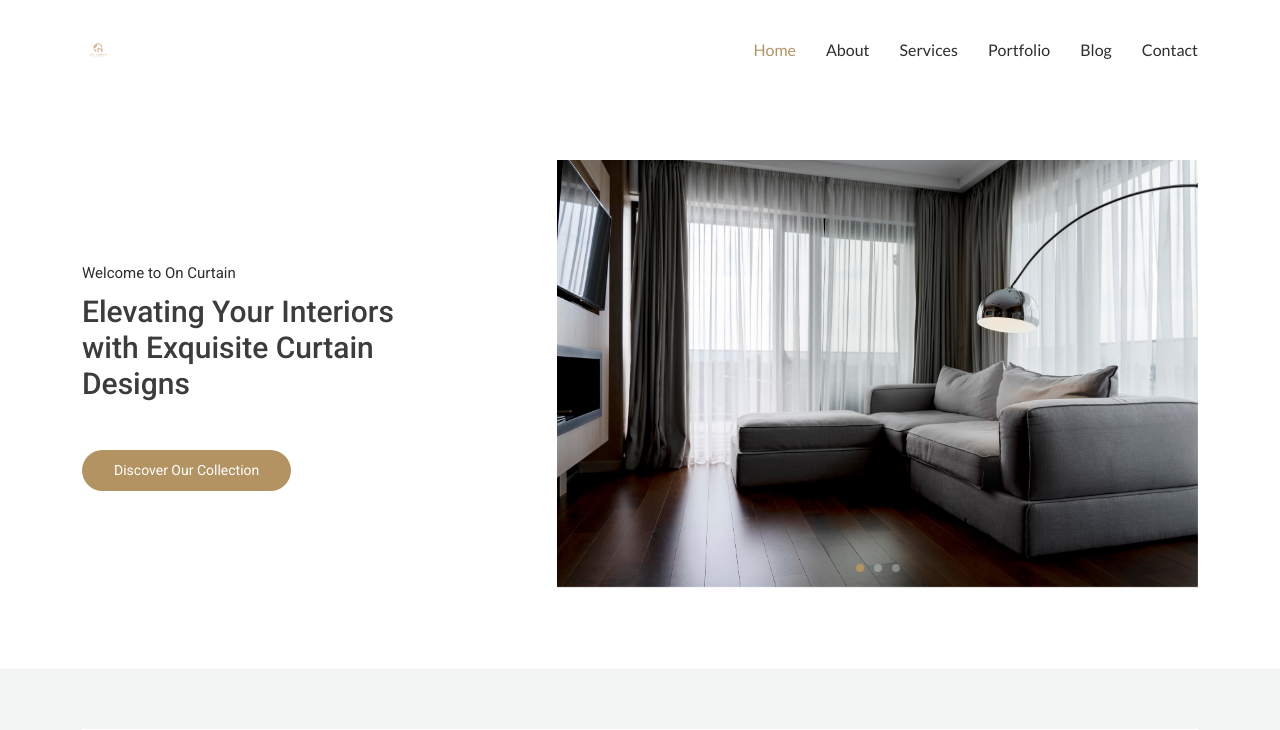
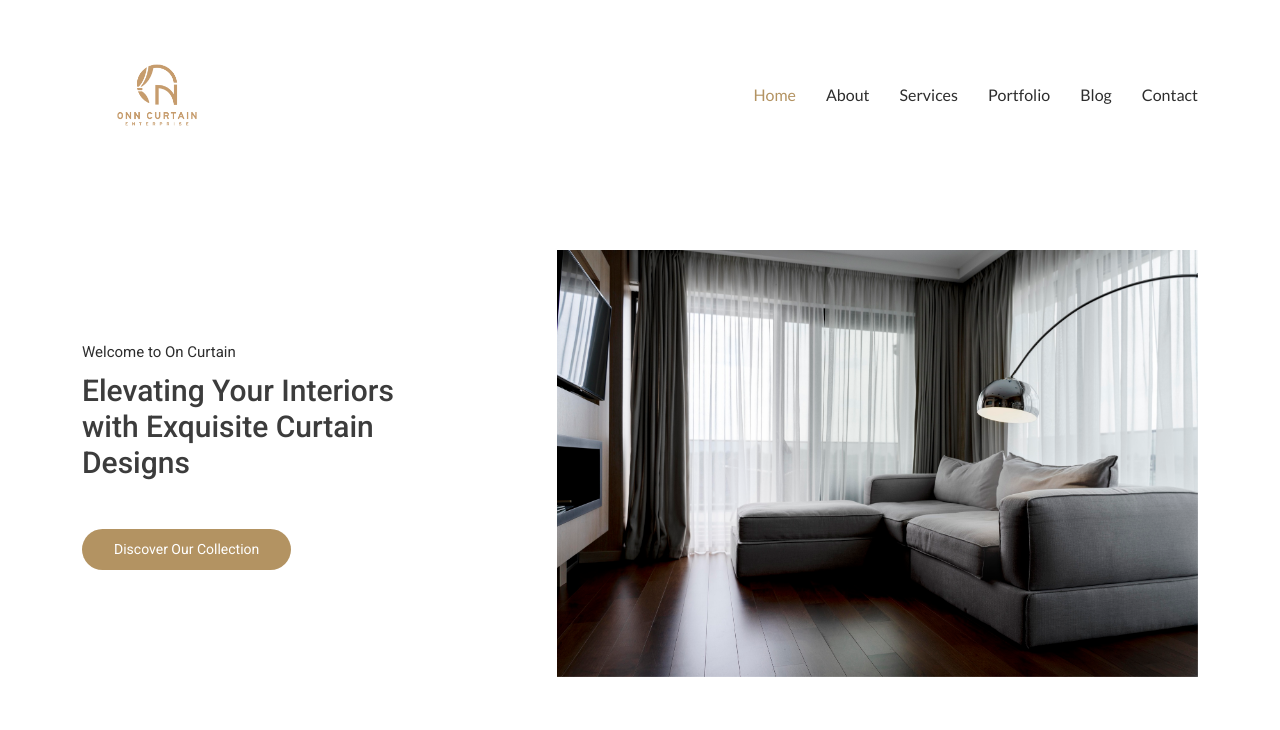
Before and after one commit to jerryvien/onncurtain, a PHP site: page / in a window 1280 px wide. Shown: the top 730 px of the page. Run offline with PHP 8.4, Linux system fonts and the light colour scheme.

Commit message:
logo updated

```diff
--- a/header.php
+++ b/header.php
@@ -30,11 +30,12 @@
 <body class="index-page">
   <header id="header" class="header d-flex align-items-center sticky-top">
     <div class="container-fluid container-xl position-relative d-flex align-items-center justify-content-between">
-      <a href="index.php" class="logo d-flex align-items-center">
-        <!-- Uncomment below if using an image logo -->
-        <img src="assets/img/ONNLOGO.png" alt="">
+    <a href="index.php" class="logo d-flex align-items-center" style="display: flex; align-items: center;">
+        <!-- Logo with inline CSS -->
+        <img src="assets/img/ONNLOGO.png" alt="Logo"
+            style="width: 150px; height: auto; max-height: 100%; object-fit: contain;">
+    </a>
 
-      </a>
       <nav id="navmenu" class="navmenu">
         <ul>
           <li><a href="index.php" class="active">Home</a></li>
--- a/index.php
+++ b/index.php
@@ -39,12 +39,6 @@
           <div class="swiper-wrapper">
             <div class="swiper-slide">
               <img src="assets/img/minimalistic-living-room-design.jpg" alt="Curtain Design" class="img-fluid">
-            </div>
-            <div class="swiper-slide">
-              <img src="assets/img/img_h_7.jpg" alt="Curtain Display" class="img-fluid">
-            </div>
-            <div class="swiper-slide">
-              <img src="assets/img/img_h_8.jpg" alt="Elegant Curtains" class="img-fluid">
             </div>
           </div>
           <div class="swiper-pagination"></div>
```
